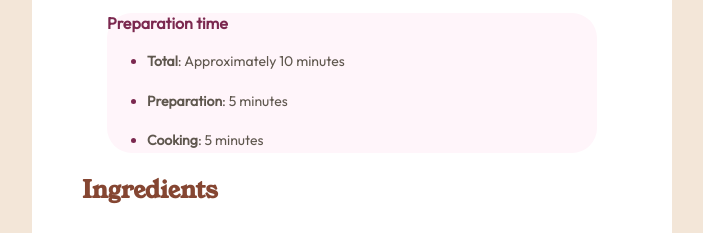
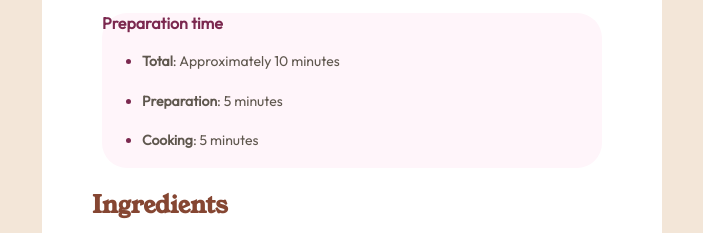
Before and after one commit to sorestar/Recipe_Page-FrontendMentor, a plain HTML site: page index.html in a window 1280 px wide. Shown: the part 486-719 px from the top of the page, without its empty margins (288-991 px from the left). Drawn offline with Linux system fonts and the light colour scheme.

Commit message:
Update index.html

```diff
--- a/index.html
+++ b/index.html
@@ -37,12 +37,12 @@ font-family:'youngserif';
   margin-left: auto;
   margin-right: auto;
   background-color:hsl(330,100%,98%);
-  width:490px;
-  height:140px;
+  width:500px;
+  height:155px;
 }
 .whitediv{
   background-color: white;
-  width: 540px;
+  width: 520px;
   padding: 50px;
   margin: 20px;
   border-radius: 25px;
```
